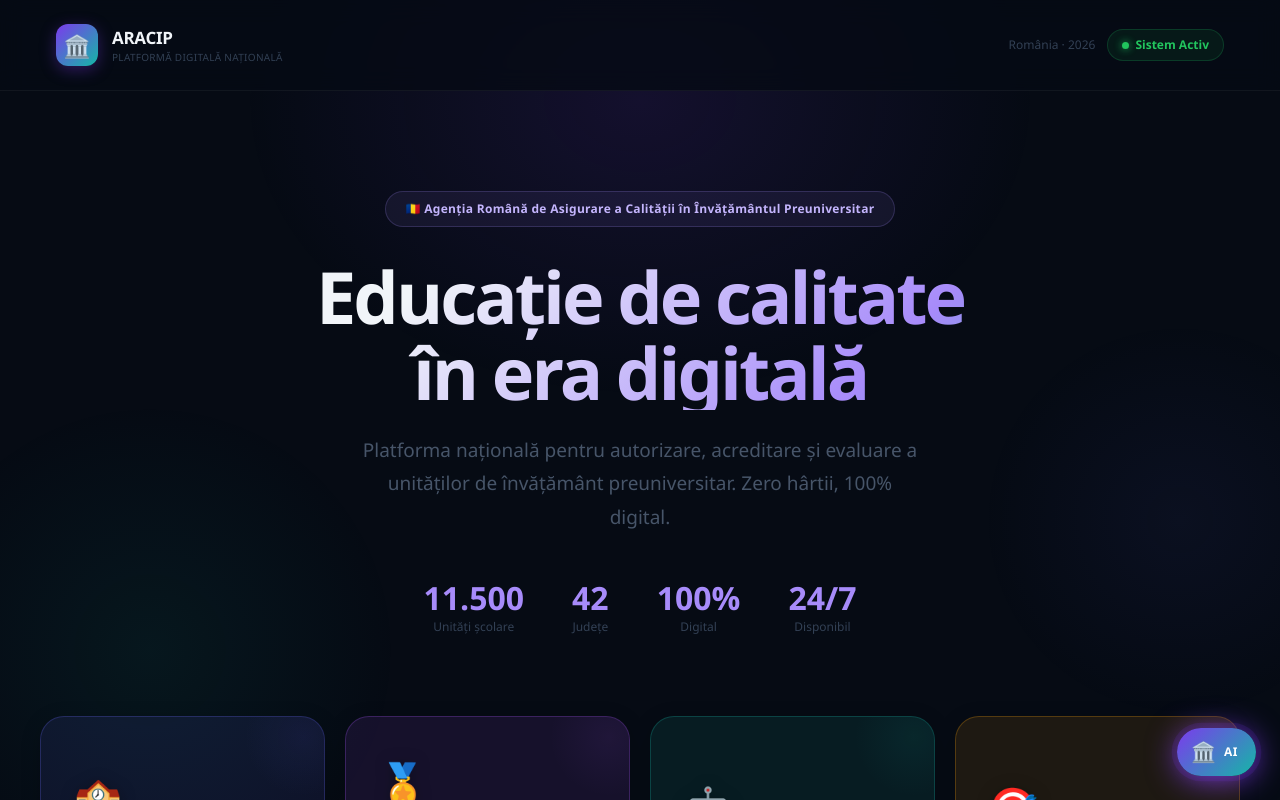
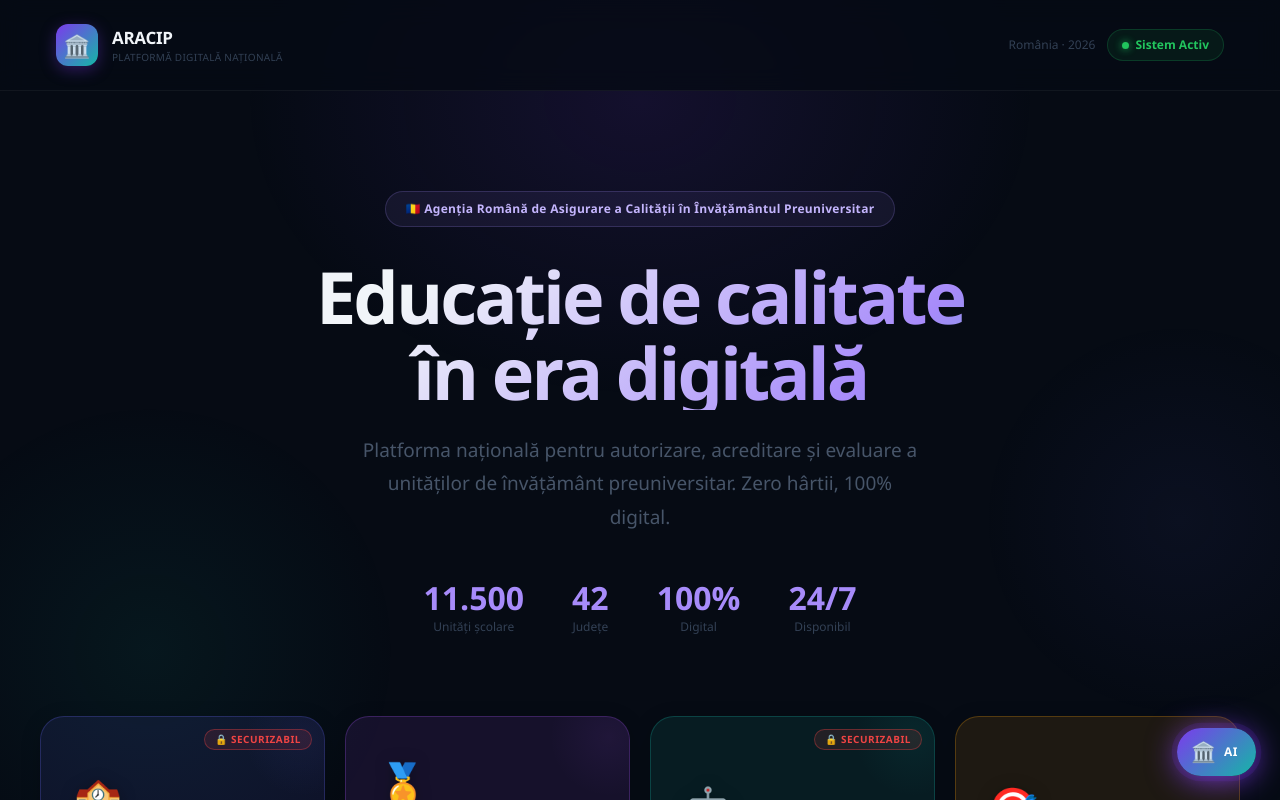
Before and after one commit to catalinradu2026-gif/leadflow-ai, a Next.js app: page /aracip in a window 1280 px wide. Shown: the top 800 px of the page. Built offline with nearby package versions, Linux system fonts and the light colour scheme.

Commit message:
Add SECURIZABIL badge to ISJ and EDU Digital cards

```diff
--- a/app/aracip/page.tsx
+++ b/app/aracip/page.tsx
@@ -218,6 +218,7 @@
       colorBorder: 'rgba(99,102,241,0.25)',
       colorHover: 'rgba(99,102,241,0.18)',
       route: '/demo',
+      securizabil: true,
     },
     {
       id: 'acreditare',
@@ -242,6 +243,7 @@
       colorBorder: 'rgba(20,184,166,0.25)',
       colorHover: 'rgba(20,184,166,0.18)',
       route: '/edu',
+      securizabil: true,
     },
     {
       id: 'examene',
@@ -423,6 +425,19 @@
                   transition: 'opacity 0.25s',
                   opacity: hovered === card.id ? 1 : 0.5,
                 }} />
+
+                {(card as any).securizabil && (
+                  <div style={{
+                    position: 'absolute', top: 12, right: 12,
+                    background: 'rgba(239,68,68,0.12)',
+                    border: '1px solid rgba(239,68,68,0.35)',
+                    borderRadius: '20px', padding: '2px 10px',
+                    fontSize: '10px', fontWeight: 800, color: '#ef4444',
+                    textTransform: 'uppercase', letterSpacing: '0.5px',
+                  }}>
+                    🔒 Securizabil
+                  </div>
+                )}
 
                 <div style={{ fontSize: '40px', marginBottom: '16px', filter: 'drop-shadow(0 2px 8px rgba(0,0,0,0.3))' }}>{card.icon}</div>
 
```
